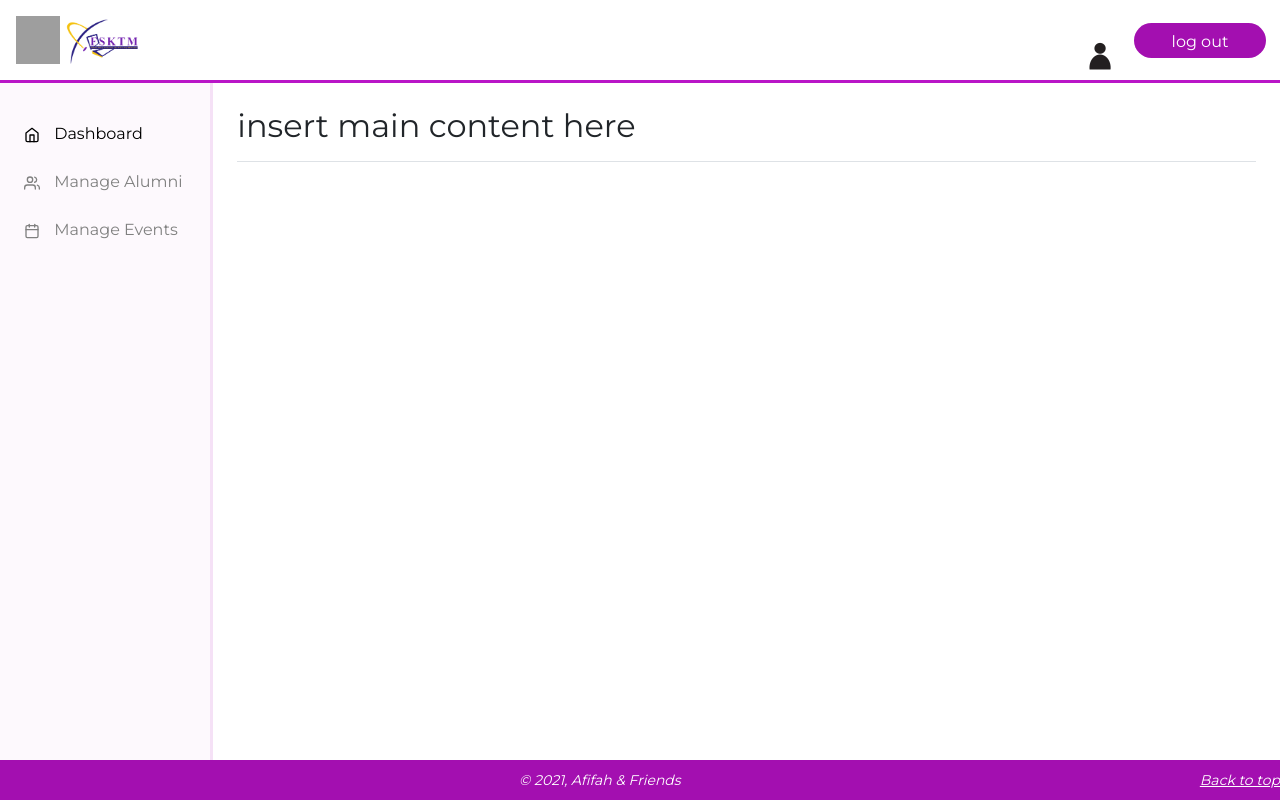
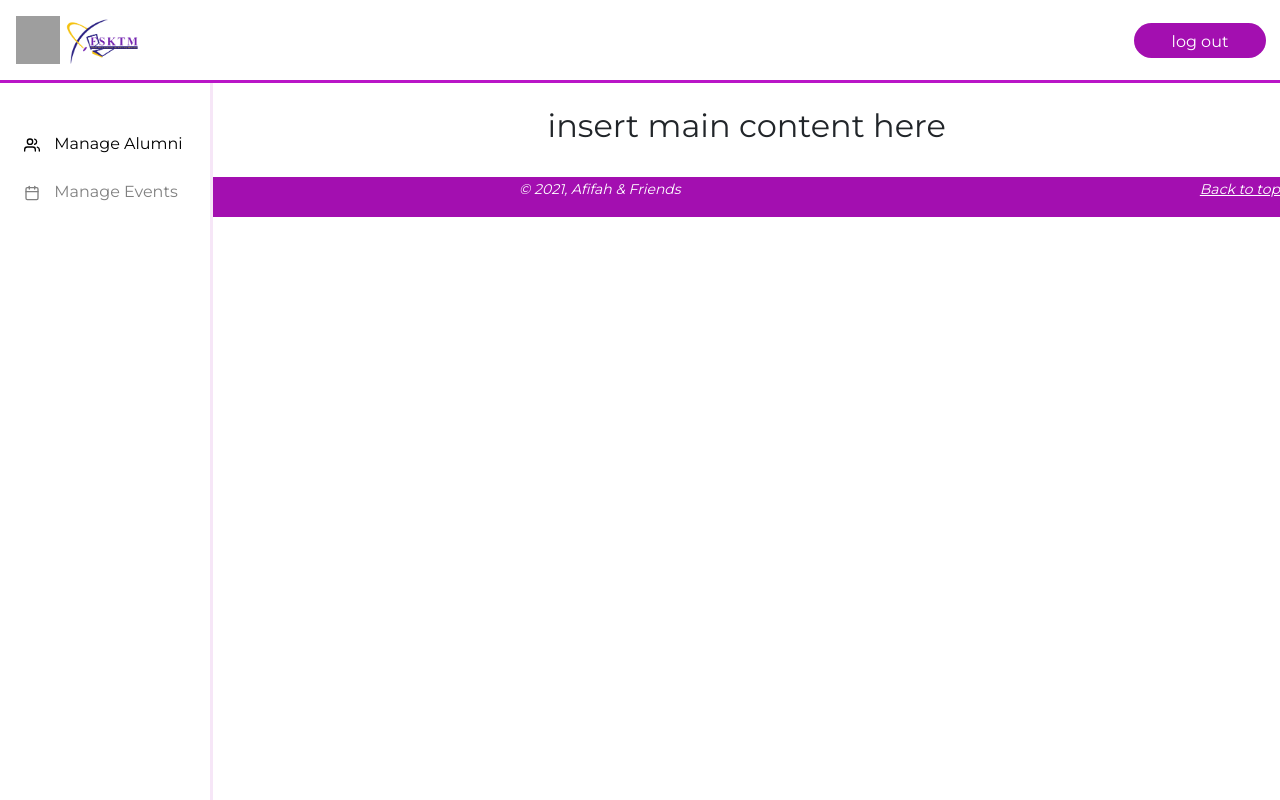
Before and after one commit to AfiqAmmar/Online-Alumni-System, a PHP site: page /adminNavbar.html in a window 1280 px wide. Run offline with PHP 8.4, Linux system fonts and the light colour scheme; grey boxes are pictures that could not be loaded.

Commit message:
made some changes

```diff
--- a/adminNavbar.css
+++ b/adminNavbar.css
@@ -7,21 +7,10 @@ body{
     background-color: white;
 }
 
-.navbar .nav-item a{
-    color: #0000;
-}
-
 .navbar .navbar-toggler {
     top: .25rem;
     right: 1rem;
-}
-
-#profileIcon {
-    margin-top: 5px;
-    margin-bottom: 5px;
-    height: 2rem;
-    padding-left: 5px;
-
+    margin-right: 1rem;
 }
 
 .btn{
@@ -51,18 +40,9 @@ footer{
     top: 80px;
     bottom: 0;
     left: 0;
-    padding: 30px 0 0; /* navbar height */
+    padding: 40px 0 0; /* navbar height */
     box-shadow: inset -3px 0 0 rgba(163, 15, 176, .1);
-    background-color: rgba(163, 15, 176, .025);
-}
-
-.sidebar-sticky {
-    position: relative;
-    top: 0;
-    height: calc(100vh - 48px);
-    padding-top: .5rem;
-    overflow-x: hidden;
-    overflow-y: auto; /* scrollable contents if viewport is shorter than content. */
+    background-color: white;
 }
 
 .sidebar .nav-item a {
--- a/adminNavbar.html
+++ b/adminNavbar.html
@@ -16,36 +16,25 @@
 <body>
     <header class="navbar sticky-top navbar-expand-md navbar-light">
         <a class="navbar-brand col-md-3 col-lg-2 me-auto px-3 py-2" href="#"><img src="image/UM_Logo.png" alt="UM Logo" width="44" height="48"><img src="image/FSKTM_Logo.png" alt="FSKTM Logo" width="92" height="48"></a>
-        <button class="navbar-toggler position-absolute d-md-none collapsed" type="button" data-bs-toggle="collapse" data-bs-target="#sidebarMenu" aria-controls="sidebarMenu" aria-expanded="false" aria-label="Toggle navigation">
+        <button class="navbar-toggler" type="button" data-bs-toggle="collapse" data-bs-target="#sidebarMenu" aria-controls="sidebarMenu" aria-expanded="false" aria-label="Toggle navigation">
             <span class="navbar-toggler-icon"></span>
         </button>
-        <ul class="navbar-nav">
-            <li class="nav-item">
-                <a class="nav-link" href="#" id="profileIcon"><img src="image/icon.png" alt="Profile Icon Image" height="50px" width="50px"></a>
-            </li>
-        </ul>
         <button class="btn btn-logout text-white">log out</button>
     </header>
 
     <div class="container-fluid">
         <div class="row">
-            <nav id="sidebarMenu" class="col-md-3 col-lg-2 d-md-block sidebar collapse">
+            <nav id="sidebarMenu" class="col-md-3 col-lg-2 d-md-block sidebar collapse navbar-collapse">
                 <div class="position-sticky">
                     <ul class="nav flex-column">
                         <li class="nav-item px-2 py-1">
                             <a class="nav-link active" aria-current="page" href="#">
-                            <span data-feather="home"></span>
-                            Dashboard
-                            </a>
-                        </li>
-                        <li class="nav-item px-2 py-1">
-                            <a class="nav-link" href="#">
                             <span data-feather="users"></span>
                             Manage Alumni
                             </a>
                         </li>
                         <li class="nav-item px-2 py-1">
-                            <a class="nav-link" href="#">
+                            <a class="nav-link" href="manageEvents.html">
                             <span data-feather="calendar"></span>
                             Manage Events
                             </a>
@@ -55,16 +44,16 @@
             </nav>
 
             <main class="col-md-9 ms-sm-auto col-lg-10 px-md-4">
-                <div class="d-flex justify-content-between flex-wrap flex-md-nowrap align-items-center pt-4 pb-2 mb-3 border-bottom">
-                    <h1 class="h2">insert main content here</h1>
+                <div class="d-flex justify-content-center flex-wrap flex-md-nowrap align-items-center pt-4 pb-2 mb-3">
+                    <h2>insert main content here</h2>
                 </div>
             </main>
         </div>
     </div>
 
-    <footer class="footer mt-auto py-2 fixed-bottom text-white">
-    <p class="float-end"><small><i><a class="text-white" href="#" onclick="topFunction(); return false;">Back to top</a></i></small></p>
-    <p><small><i>&copy; 2021, Afifah & Friends</i></small></p>
+    <footer class="footer mt-auto py-0 text-white">
+        <p class="float-end"><small><i><a class="text-white" href="#" onclick="topFunction(); return false;">Back to top</a></i></small></p>
+        <p><small><i>&copy; 2021, Afifah & Friends</i></small></p>
     </footer>
     <script src="https://cdn.jsdelivr.net/npm/bootstrap@5.0.0-beta3/dist/js/bootstrap.bundle.min.js" integrity="sha384-JEW9xMcG8R+pH31jmWH6WWP0WintQrMb4s7ZOdauHnUtxwoG2vI5DkLtS3qm9Ekf" crossorigin="anonymous"></script>
     <script>
```
